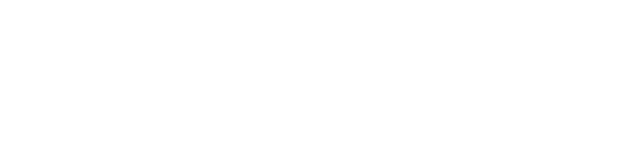
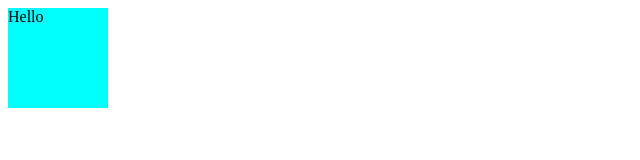
Before and after one commit to jwong65/Turn-Based, a plain HTML site: page index.html in a window 1280 px wide. Shown: the whole page, without its empty margins (0-640 px from the left). Drawn offline with Linux system fonts and the light colour scheme.

Commit message:
Added div for player health

```diff
--- a/index.html
+++ b/index.html
@@ -7,6 +7,6 @@
     <link rel="stylesheet" href="./styles.css">
 </head>
 <body>
-
+    <div id="playerHealth">Hello</div>
 </body>
 </html>
--- a/styles.css
+++ b/styles.css
@@ -0,0 +1,9 @@
+body{
+
+}
+#playerHealth{
+    display: flex;
+    height: 100px;
+    width: 100px;
+    background-color: aqua;
+}
```
